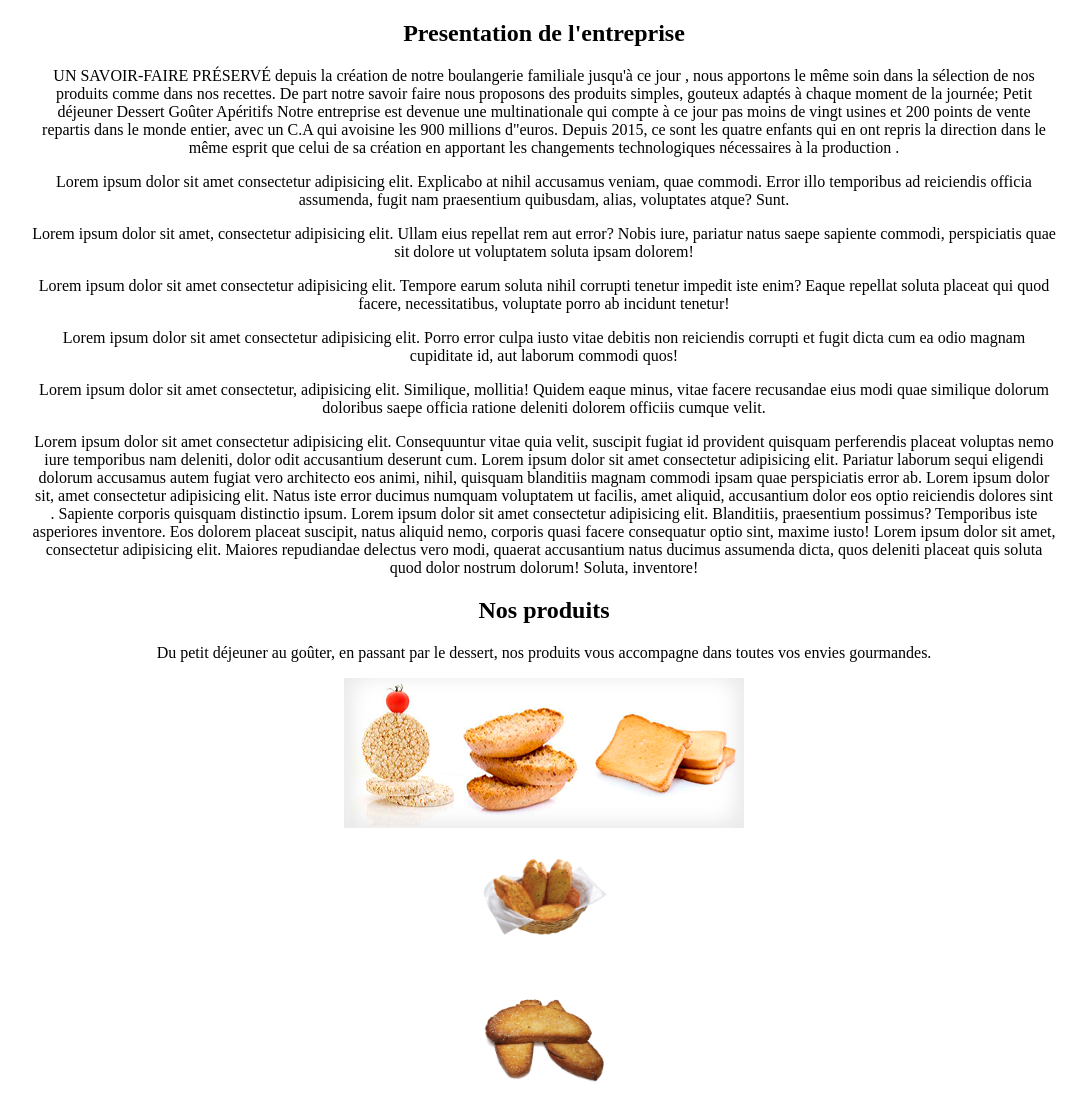
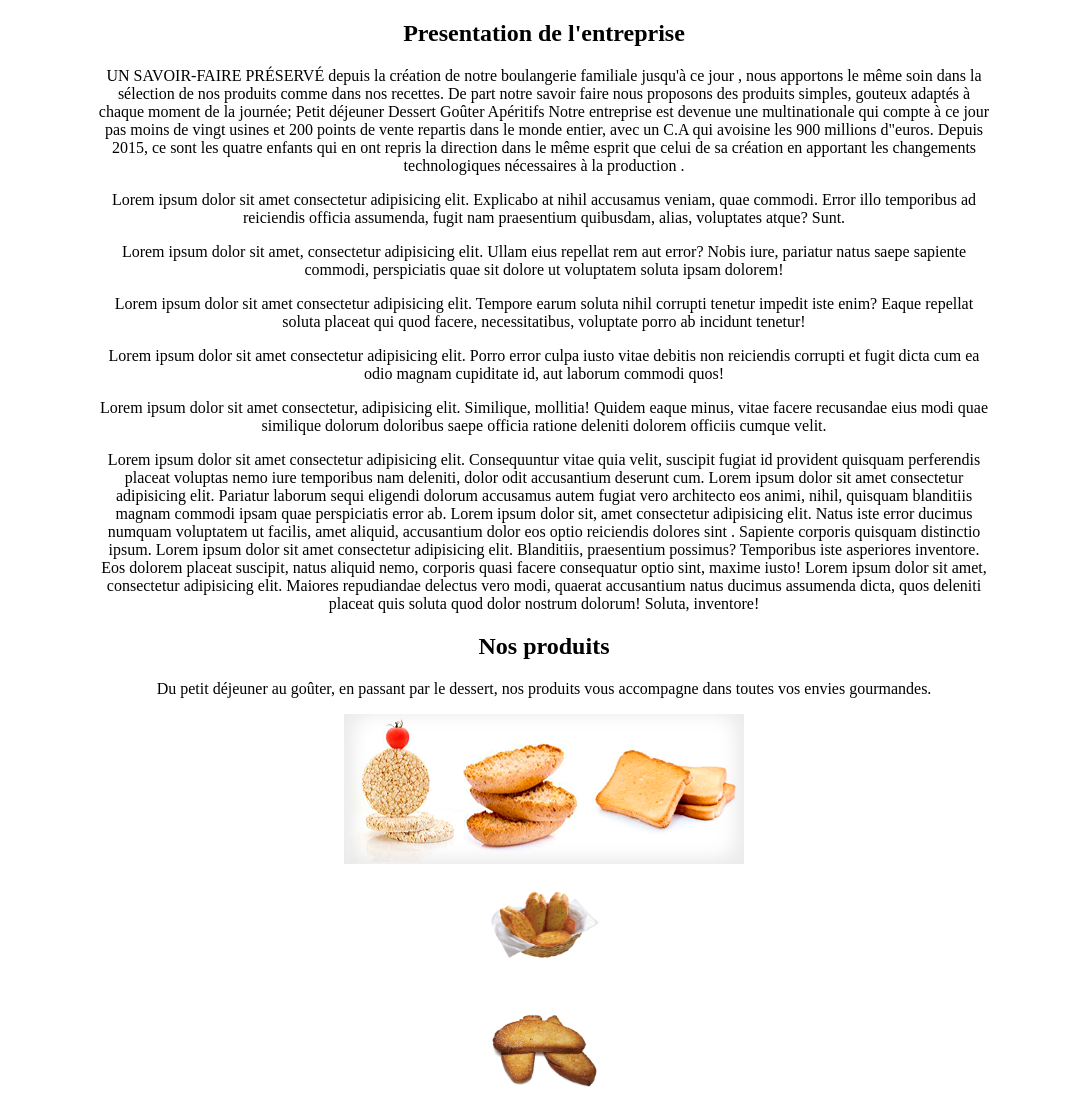
Before and after one commit to MaximeB139/project-groupe, a PHP site: page / in a window 1280 px wide. Shown: the part 210-1318 px from the top of the page, without its empty margins (96-1183 px from the left). Run offline with PHP 8.4, Linux system fonts and the light colour scheme.

Commit message:
style.css

```diff
--- a/assets/css/style.css
+++ b/assets/css/style.css
@@ -21,15 +21,7 @@ img {
 }
 
 body {
-    margin-left: 10%;
-    margin-right: 10%;
+    margin-left: 15%;
+    margin-right: 15%;
     text-align: center;
-<<<<<<< HEAD
 }
-=======
-}
-/*fdp*/
-
-
-
->>>>>>> 4d9a40451f6869ac2fdde778c82bb935b2052183
```
